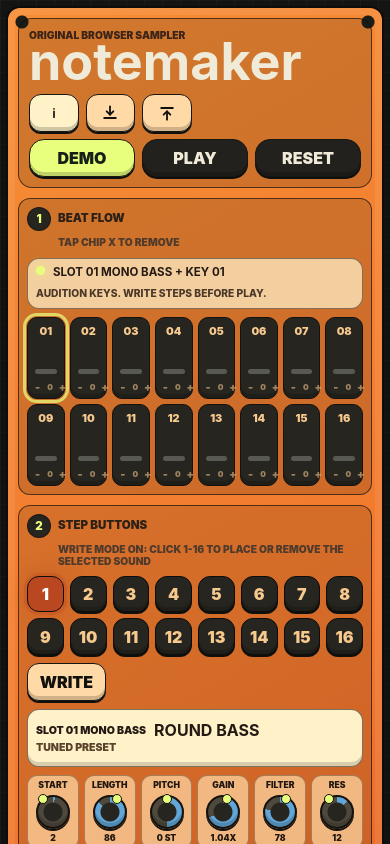
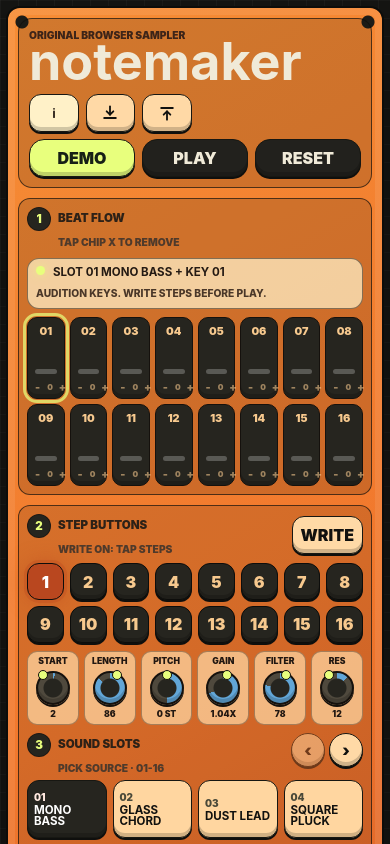
Before and after one commit to DheerajRay/NoteMaker, a React (Vite) app: page / in a window 390 px wide. Shown: the top 844 px of the page. Built offline with nearby package versions, Linux system fonts and the light colour scheme.

Commit message:
refactor: simplify step controls layout

```diff
--- a/scripts/smoke-check.mjs
+++ b/scripts/smoke-check.mjs
@@ -73,9 +73,10 @@ await desktop.getByText(/could not import this project/i).waitFor();
 
 check(await desktop.getByRole("button", { name: /sound import paused/i }).count() === 0, "Top-bar sound import must be removed.");
 await desktop.getByRole("button", { name: /slot 01 mono bass/i }).click();
-check((await desktop.getByLabel("Sound controls").textContent())?.toLowerCase().includes("round bass"), "Sound controls must show selected slot tuning.");
+check(await desktop.getByRole("button", { name: /write mode/i }).isVisible(), "Write mode must stay visible in the step header.");
+check(await desktop.getByRole("slider", { name: /start/i }).isVisible(), "Sound controls must expose compact knobs.");
 await desktop.getByRole("slider", { name: /gain/i }).fill("1.2");
-check((await desktop.getByLabel("Sound controls").textContent())?.toLowerCase().includes("gain"), "Sound controls must react to knob changes.");
+check(await desktop.getByRole("slider", { name: /gain/i }).inputValue() === "1.2", "Sound controls must react to knob changes.");
 await desktop.getByRole("button", { name: /next sound slot page/i }).click();
 await desktop.getByRole("button", { name: /slot 17 velvet keys/i }).click();
 await desktop.getByRole("button", { name: /key 05/i }).click();
--- a/src/components/Po33Device.tsx
+++ b/src/components/Po33Device.tsx
@@ -189,11 +189,12 @@ export function Po33Device({
 
         <div className="machine-grid">
           <section className="sequencer-bank" aria-label="Step sequencer">
-            <ControlLabel
-              index="2"
-              title="Step buttons"
-              body="write mode on: click 1-16 to place or remove the selected sound"
-            />
+            <div className="step-bank-header">
+              <ControlLabel index="2" title="Step buttons" body="write on: tap steps" />
+              <button type="button" className="write-header-key" aria-label="Write mode" aria-pressed={project.writeMode} onClick={onToggleWrite}>
+                write
+              </button>
+            </div>
             <div className="step-led-bank" aria-label="16 step LEDs">
               {activePattern.steps.map((step) => {
                 const hasSelectedTrigger = step.triggers.some((trigger) => trigger.slotId === project.activeSlotId);
@@ -211,12 +212,6 @@ export function Po33Device({
                   </button>
                 );
               })}
-            </div>
-
-            <div className="mode-row" aria-label="Mode controls">
-              <button type="button" aria-label="Write mode" aria-pressed={project.writeMode} onClick={onToggleWrite}>
-                write
-              </button>
             </div>
 
             <SoundControls slot={activeSlot} onChange={onSlotParamChange} />
@@ -524,7 +519,7 @@ const DEMO_STEPS: DemoStep[] = [
     title: "6. Sound knobs",
     target: "six sound controls",
     body:
-      "The knob cluster edits the selected slot directly. The center display names the slot by default, then explains the focused control while you adjust it.",
+      "The knob cluster edits the selected slot directly. Pick a sound slot first, then shape its start, length, pitch, gain, filter, and resonance.",
     showLabel: "Move pitch"
   },
   {
@@ -673,35 +668,19 @@ const SOUND_KNOBS: Array<{
 ];
 
 function SoundControls({ slot, onChange }: { slot: SoundSlot; onChange: (param: SlotParamKey, value: number) => void }) {
-  const [activeParam, setActiveParam] = useState<SlotParamKey | null>(null);
-  const activeConfig = SOUND_KNOBS.find((config) => config.param === activeParam);
-  const readoutValue = activeConfig ? formatKnobValue(slot[activeConfig.param], activeConfig.unit) : null;
-
   return (
     <div className="sound-controls" aria-label="Sound controls">
-      <div className="sound-readout" aria-live="polite">
-        {activeConfig ? (
-          <>
-            <small>{activeConfig.label}</small>
-            <strong>{readoutValue}</strong>
-            <span>{activeConfig.meaning}</span>
-          </>
-        ) : (
-          <>
-            <small>
-              Slot {format2(slot.id)} {slot.name}
-            </small>
-            <strong>{slot.character ?? (slot.type === "drum" ? "drum source" : "melodic source")}</strong>
-            <span>tuned preset</span>
-          </>
-        )}
-      </div>
       <div className="knob-grid">
         {SOUND_KNOBS.map((config) => {
           const value = slot[config.param];
           const percent = ((value - config.min) / (config.max - config.min)) * 100;
           return (
-            <label className="sound-knob" key={config.param} style={{ "--knob-fill": `${percent}%` } as CSSProperties}>
+            <label
+              className="sound-knob"
+              key={config.param}
+              title={`${config.label}: ${formatKnobValue(value, config.unit)} ${config.meaning}`}
+              style={{ "--knob-fill": `${percent}%` } as CSSProperties}
+            >
               <span>{config.label}</span>
               <input
                 type="range"
@@ -710,9 +689,7 @@ function SoundControls({ slot, onChange }: { slot: SoundSlot; onChange: (param:
                 max={config.max}
                 step={config.step}
                 value={value}
-                onFocus={() => setActiveParam(config.param)}
                 onChange={(event) => {
-                  setActiveParam(config.param);
                   onChange(config.param, Number(event.target.value));
                 }}
               />
--- a/src/styles.css
+++ b/src/styles.css
@@ -167,8 +167,7 @@ h2 {
   color: #4f3a2b;
 }
 
-.transport-cluster,
-.mode-row {
+.transport-cluster {
   display: flex;
   align-items: center;
   gap: 10px;
@@ -451,6 +450,24 @@ h2 {
   align-content: start;
 }
 
+.step-bank-header {
+  display: grid;
+  grid-template-columns: 1fr auto;
+  gap: 10px;
+  align-items: center;
+}
+
+.step-bank-header .control-label {
+  grid-column: auto;
+}
+
+.write-header-key {
+  min-width: 76px;
+  min-height: 42px;
+  padding: 0 12px;
+  border-radius: 16px;
+}
+
 .step-led-bank,
 .slot-bank,
 .key-bank,
@@ -484,7 +501,7 @@ h2 {
   box-shadow: 0 0 0 3px rgba(185, 71, 31, 0.28), 0 0 20px rgba(185, 71, 31, 0.52);
 }
 
-.mode-row button[aria-pressed="true"],
+.write-header-key[aria-pressed="true"],
 .pattern-bank button[aria-pressed="true"],
 .key-bank button[aria-pressed="true"] {
   background: var(--panel-dark);
@@ -506,43 +523,15 @@ h2 {
 
 .sound-controls {
   display: grid;
-  grid-template-columns: 116px 1fr;
-  gap: 10px;
-  align-items: stretch;
+  gap: 8px;
 }
 
-.sound-readout {
-  min-height: 116px;
-  display: grid;
-  align-content: center;
-  gap: 4px;
-  padding: 10px;
-  border: 1px solid rgba(21, 17, 13, 0.56);
-  border-radius: 16px;
-  background: #fff1c8;
-  color: #241a13;
-  box-shadow: inset 0 -4px 0 rgba(21, 17, 13, 0.16);
-}
-
-.sound-readout small,
-.sound-readout span,
 .sound-knob span,
 .sound-knob small {
   font-size: 0.66rem;
   font-weight: 900;
   line-height: 1.05;
   text-transform: uppercase;
-}
-
-.sound-readout strong {
-  font-size: 1rem;
-  line-height: 0.98;
-  overflow-wrap: anywhere;
-  text-transform: uppercase;
-}
-
-.sound-readout span {
-  color: #5b422d;
 }
 
 .knob-grid {
@@ -1182,35 +1171,15 @@ h2 {
     border-radius: 12px;
   }
 
-  .mode-row {
-    display: grid;
-    grid-template-columns: repeat(4, minmax(0, 1fr));
+  .step-bank-header {
     gap: 7px;
   }
 
-  .mode-row button {
-    min-width: 0;
-    padding: 0 4px;
+  .write-header-key {
+    min-width: 68px;
+    min-height: 38px;
+    padding: 0 8px;
     border-radius: 12px;
-  }
-
-  .sound-controls {
-    grid-template-columns: 1fr;
-    gap: 8px;
-  }
-
-  .sound-readout {
-    min-height: 58px;
-    grid-template-columns: auto 1fr;
-    align-content: center;
-    align-items: center;
-    gap: 3px 8px;
-    padding: 8px;
-    border-radius: 12px;
-  }
-
-  .sound-readout span {
-    grid-column: 1 / -1;
   }
 
   .knob-grid {
```
Also changed, not shown: 1 other file (tests, documents, lock files or other folders).
